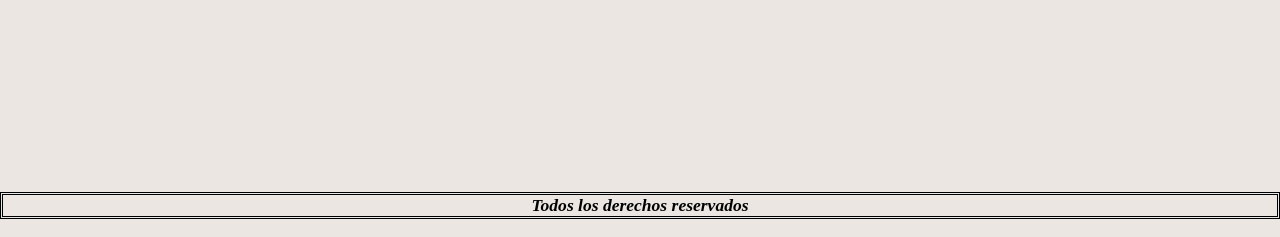
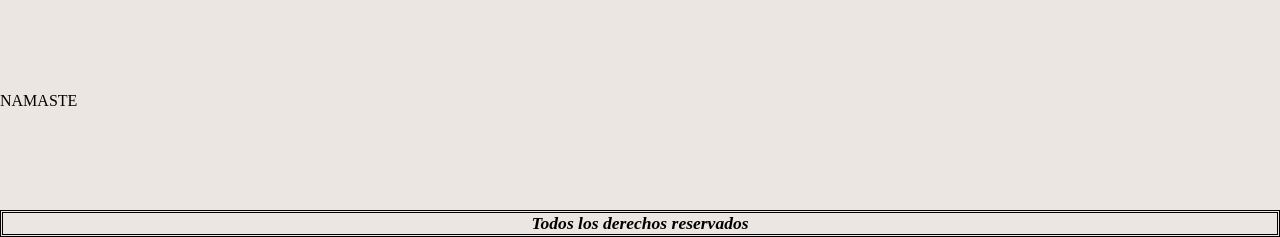
Before and after one commit to Agos-Favalli/AlmaYoga, a plain HTML site: page index.html in a window 1280 px wide. Shown: the part 855-1092 px from the top of the page. Drawn offline with Linux system fonts and the light colour scheme; a web font is replaced by a local one.

Commit message:
index rama-dos

```diff
--- a/index.html
+++ b/index.html
@@ -71,6 +71,10 @@
       </div>
   </main>
 
+  <div>
+    <P>NAMASTE</P>
+  </div>
+
 
   <div class="whatsapp">
     <img class="item-fixed" src="img/WP.png" alt="whatsapp">
```
